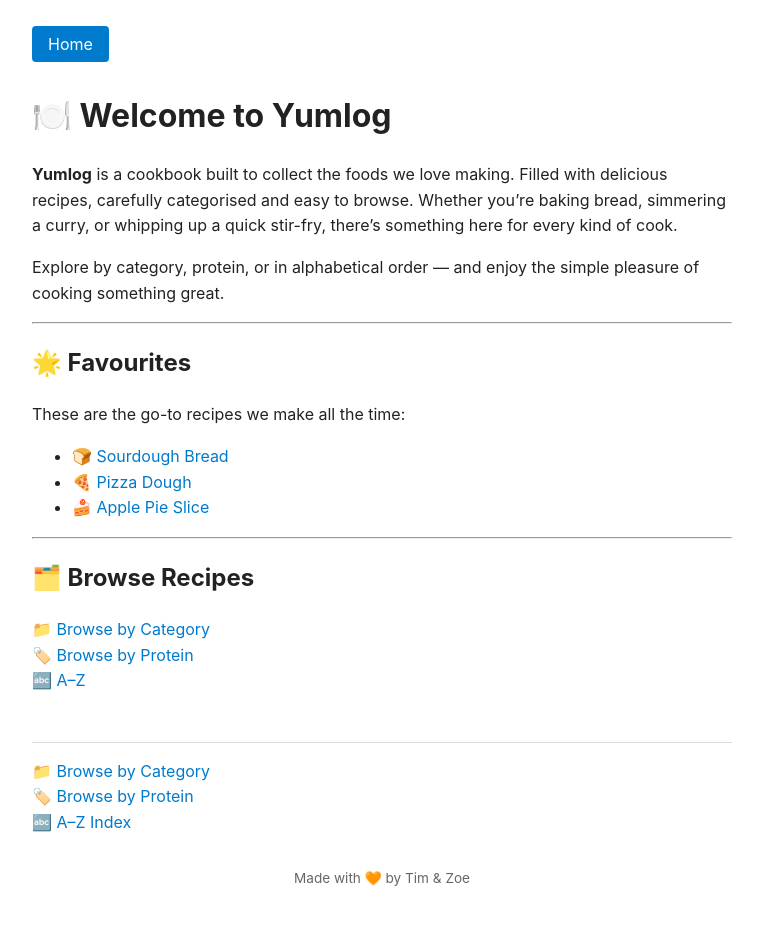
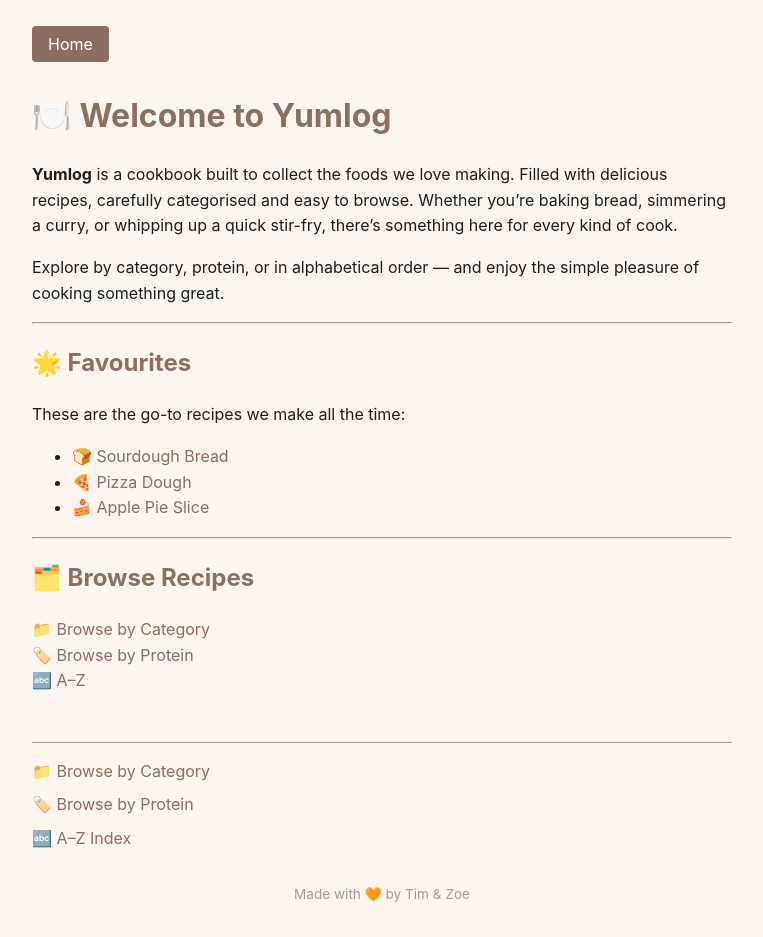
Before and after one commit to Tim-Claessen/yumlog, a Jekyll site: the page built from index.md, in a window 1280 px wide. Shown: the whole page, without its empty margins (258-1021 px from the left). Built offline with Jekyll 4.4.1, drawn with Linux system fonts in a browser that asks for light colours.

Commit message:
Update default.html

```diff
--- a/_layouts/default.html
+++ b/_layouts/default.html
@@ -1,47 +1,82 @@
 <html lang="en">
 <head>
-  <meta charset="UTF-8">
+  <meta charset="UTF-8" />
   <title>{{ page.title | default: site.title }}</title>
-  <meta name="viewport" content="width=device-width, initial-scale=1.0">
+  <meta name="viewport" content="width=device-width, initial-scale=1.0" />
   <style>
     :root {
-      color-scheme: light dark;
+      /* Core palette */
+      --color-primary: #8D6E63;    /* Mocha Brown */
+      --color-secondary: #D7CCC8;  /* Oat Milk */
+      --color-accent: #F4A261;     /* Burnt Orange */
+      --color-highlight: #9E9E9E;  /* Stone Gray */
+
+      /* Light mode specifics */
+      --bg-light: #FDF6F0;         /* light warm background */
+      --text-light: #1E1E1E;       /* dark charcoal text */
+      --card-light: var(--color-secondary); /* oat milk as card background */
     }
 
+    @media (prefers-color-scheme: dark) {
+      :root {
+        /* Dark mode specifics */
+        --bg-dark: #121212;
+        --text-dark: #E0E0E0;
+        --card-dark: #1E1E1E;
+      }
+    }
+
+    /* Base styles */
     body {
-      font-family: -apple-system, BlinkMacSystemFont, "Segoe UI", Roboto, "Helvetica Neue", sans-serif;
+      font-family: -apple-system, BlinkMacSystemFont, "Segoe UI", Roboto,
+        "Helvetica Neue", sans-serif;
       margin: 2rem auto;
       padding: 0 1rem;
       max-width: 700px;
       line-height: 1.6;
-      background-color: #fff;
-      color: #222;
+      background-color: var(--bg-light, #fff);
+      color: var(--text-light, #222);
       transition: background-color 0.3s ease, color 0.3s ease;
     }
 
-    h1, h2, h3 {
-      color: #222;
+    /* Dark mode override */
+    @media (prefers-color-scheme: dark) {
+      body {
+        background-color: var(--bg-dark);
+        color: var(--text-dark);
+      }
     }
 
+    /* Headings */
+    h1,
+    h2,
+    h3 {
+      color: var(--color-primary);
+    }
+
+    /* Links */
     a {
-      color: #007acc;
+      color: var(--color-primary);
       text-decoration: none;
     }
 
     a:hover {
+      color: var(--color-accent);
       text-decoration: underline;
     }
 
+    /* Navigation */
     nav {
       margin-bottom: 2rem;
     }
 
+    /* Footer */
     footer {
       margin-top: 3rem;
       padding-top: 1rem;
-      border-top: 1px solid #ddd;
+      border-top: 1px solid var(--color-highlight);
       font-size: 0.9rem;
-      color: #666;
+      color: var(--color-highlight);
     }
 
     footer .signoff {
@@ -50,8 +85,9 @@
       text-align: center;
     }
 
+    /* Buttons */
     .home-btn {
-      background-color: #007acc;
+      background-color: var(--color-primary);
       color: white;
       border: none;
       padding: 0.5rem 1rem;
@@ -59,39 +95,57 @@
       cursor: pointer;
       font-size: 1rem;
       text-decoration: none;
+      transition: background-color 0.3s ease;
     }
 
     .home-btn:hover {
-      background-color: #005fa3;
+      background-color: var(--color-accent);
+      color: white;
+    }
+
+    /* Card or container styles (if any in future) */
+    .card {
+      background-color: var(--card-light);
+      padding: 1rem;
+      border-radius: 6px;
+      border: 1px solid var(--color-highlight);
+      margin-bottom: 1.5rem;
+      color: var(--text-light);
     }
 
     @media (prefers-color-scheme: dark) {
-      body {
-        background-color: #121212;
-        color: #ddd;
-      }
-
-      h1, h2, h3 {
-        color: #ddd;
-      }
-
-      a {
-        color: #66aaff;
+      .card {
+        background-color: var(--card-dark);
+        color: var(--text-dark);
+        border-color: var(--color-highlight);
       }
 
       footer {
-        border-top-color: #444;
-        color: #bbb;
+        border-top-color: var(--color-highlight);
+        color: var(--color-highlight);
+      }
     }
 
-      .home-btn {
-        background-color: #3399ff;
-        color: white;
+    /* Lists in footer - remove bullet and set spacing */
+    footer nav ul {
+      list-style: none;
+      padding: 0;
+      margin: 0;
+      font-size: 1rem;
     }
 
-      .home-btn:hover {
-        background-color: #1a73e8;
+    footer nav ul li {
+      margin-bottom: 0.5rem;
     }
+
+    footer nav ul li a {
+      color: var(--color-primary);
+      text-decoration: none;
+    }
+
+    footer nav ul li a:hover {
+      color: var(--color-accent);
+      text-decoration: underline;
     }
   </style>
 </head>
@@ -104,7 +158,7 @@
 
   <footer>
     <nav>
-    <ul style="list-style:none; padding:0; margin:0; font-size: 1rem;">
+      <ul>
         <li>📁 <a href="{{ '/indexes/categories' | relative_url }}">Browse by Category</a></li>
         <li>🏷️ <a href="{{ '/indexes/proteins' | relative_url }}">Browse by Protein</a></li>
         <li>🔤 <a href="{{ '/indexes/alphabet' | relative_url }}">A–Z Index</a></li>
```
Lines whose indentation alone changed are shown as unchanged.
